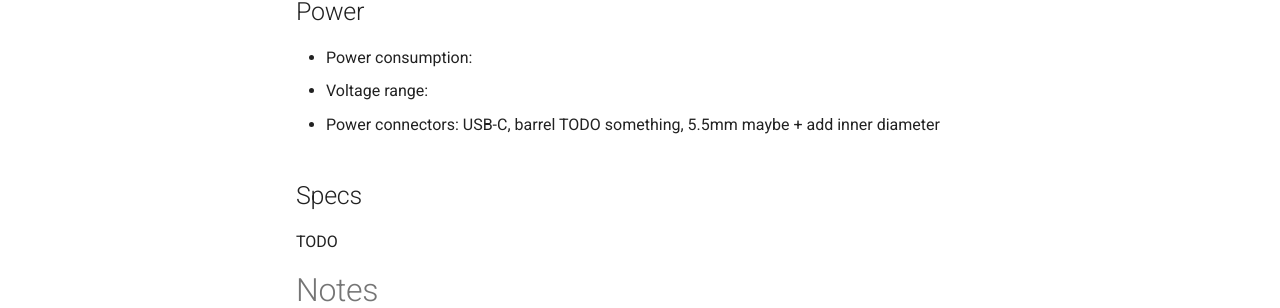
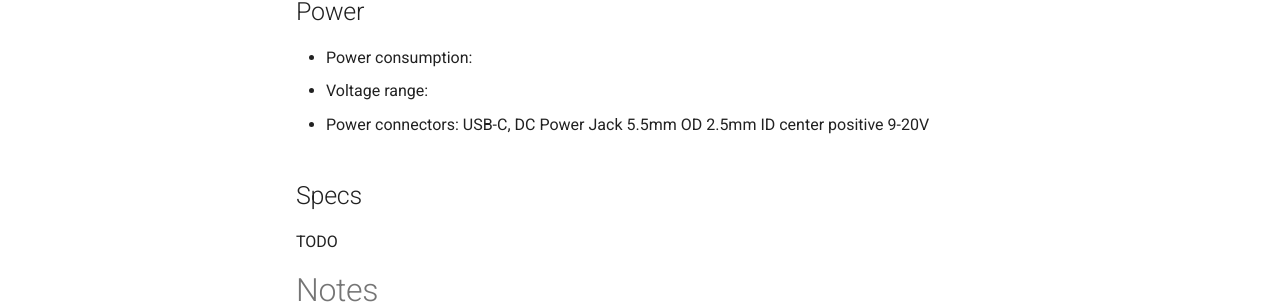
Before and after one commit to UM-Driverless/kart_docs, an MkDocs documentation site: the page built from docs/hardware/computer/index.md, in a window 1280 px wide and 1085 px high. Shown: the part 517-825 px from the top of the window. Built offline with MkDocs 1.6.1 and Material for MkDocs 9.7.7, drawn with Linux system fonts in a browser that asks for light colours; comment, search, counter and statistics services are not loaded.

Commit message:
Add DC Jack info

```diff
--- a/docs/hardware/computer/index.md
+++ b/docs/hardware/computer/index.md
@@ -10,7 +10,7 @@ TODO link here to datasheets in the repo itself
 ## Power
 - Power consumption:
 - Voltage range:
-- Power connectors: USB-C, barrel TODO something, 5.5mm maybe + add inner diameter
+- Power connectors: USB-C, DC Power Jack 5.5mm OD 2.5mm ID center positive 9-20V
 
 ## Specs
 TODO
```
